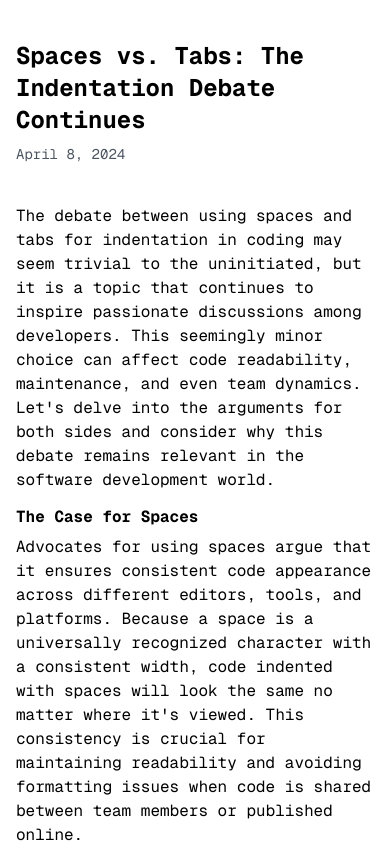
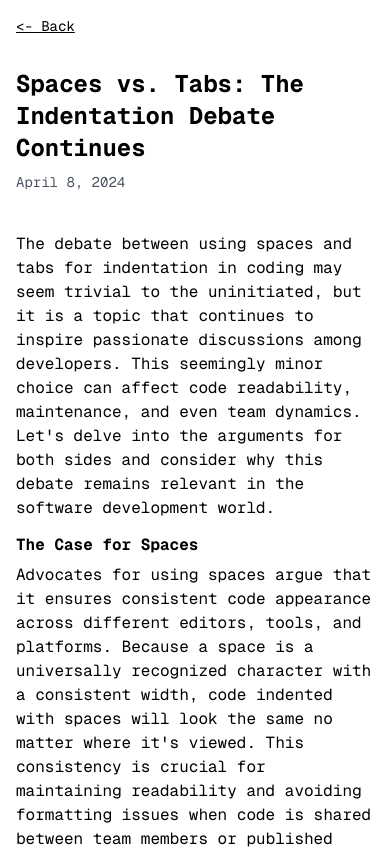
Before and after one commit to Ahamed-Favas/mdx-folio, a Next.js app: page /blog/spaces-vs-tabs in a window 390 px wide. Shown: the top 849 px of the page. Built offline with nearby package versions, Linux system fonts and the light colour scheme.

Commit message:
added dark, and final for now

```diff
--- a/app/blog/[slug]/page.tsx
+++ b/app/blog/[slug]/page.tsx
@@ -85,10 +85,15 @@ async function Page({params}: {params: {slug: string}}) {
           }),
         }}
       />
-      <br />
+      <br className="hidden md:block"/>
+      <Link href={`/`}
+        className="block md:hidden text-sm hover:underline p-4"
+        >
+        {'<- Back'}
+      </Link>
       <div className="flex">
             <aside className="w-1/4 pr-8 hidden md:block">
-            <nav className="sticky top-8">
+            <nav className="sticky top-8 pt-4">
               <ul className="space-y-2">
                 <Link
                   href={`/`}
```
